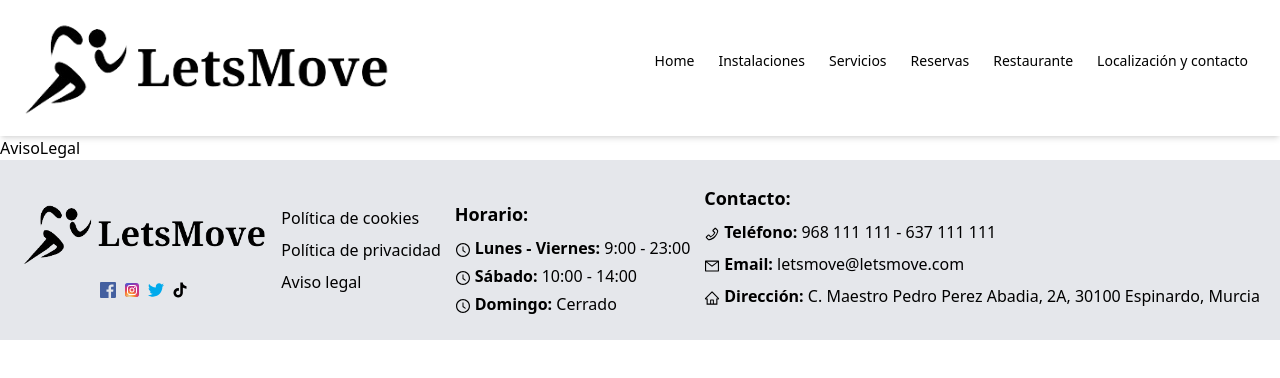
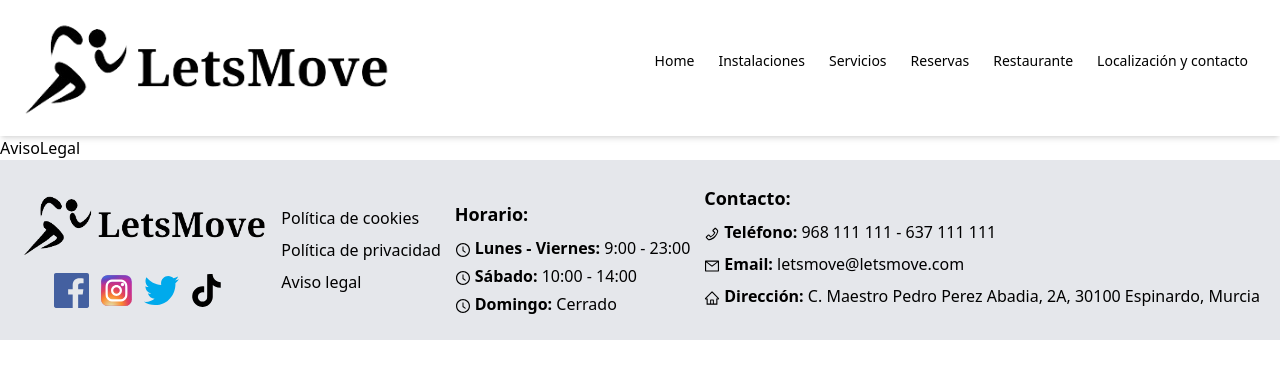
Before and after one commit to Ruben-Maalox/React-reservas-deportivas, a React (Vite) app: page /avisoLegal in a window 1280 px wide. Shown: the top 378 px of the page. Built offline with nearby package versions, Linux system fonts and the light colour scheme; the HTML template or start-up script is replaced by a standard one.

Commit message:
style: change size of social network icons

```diff
--- a/src/components/Footer.css
+++ b/src/components/Footer.css
@@ -1,5 +1,5 @@
 #social-ftr div img{
-    width: 20px;
-    height: 20px;
+    width: 35px;
+    height: 35px;
     margin-right: 10px;
 }
--- a/src/components/Footer.tsx
+++ b/src/components/Footer.tsx
@@ -5,11 +5,12 @@ import {
   AiOutlineClockCircle,
 } from "react-icons/ai";
 import { Link } from 'react-router-dom';
+import "./Footer.css"
 
 export default function Footer() {
   return (
     <footer className="p-5 bg-gray-200 text-white flex justify-between items-center">
-      <div className="flex flex-col items-center">
+      <div id="social-ftr" className="flex flex-col items-center">
         <img
           src="./src/assets/images/logo-white-transp.png"
           alt="LetsMove"
```
